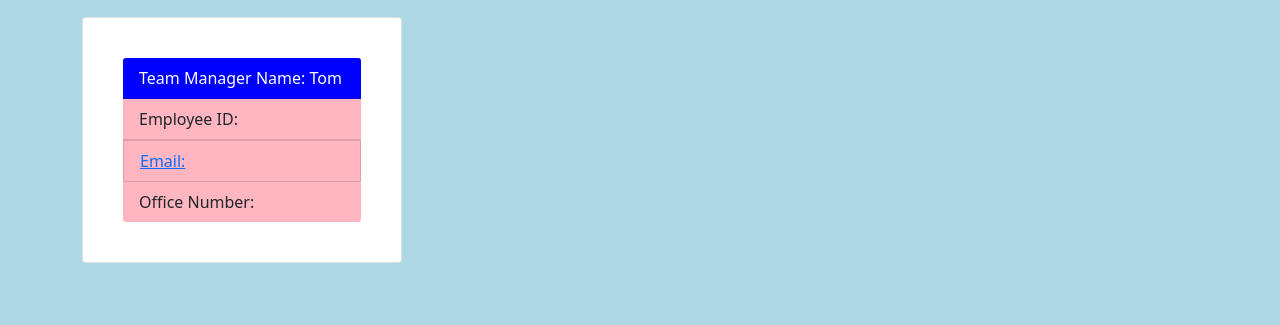
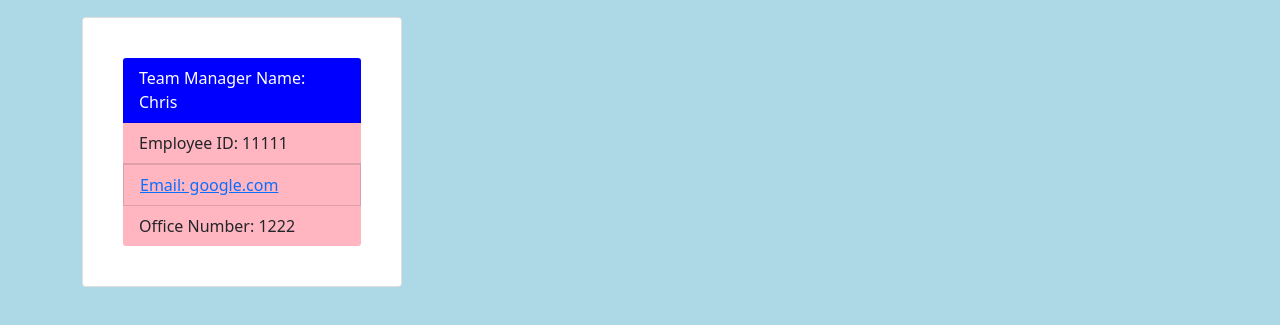
Before and after one commit to ckim1999/Project-Team-Profile-Gen, a website: page web.html in a window 1280 px wide. Shown: the part 91-416 px from the top of the page. Drawn offline with nearby package versions, Linux system fonts and the light colour scheme.

Commit message:
adjusted the html

```diff
--- a/web.html
+++ b/web.html
@@ -17,11 +17,11 @@
     <div class="container">
         <!--created a card format to input my user's information-->
         <div class="card" style="width: 20rem; padding: 40px"">
-            <div class="card-header">Team Manager Name: Tom</div>
+            <div class="card-header">Team Manager Name: Chris</div>
             <ul class="list-group list-group-flush">
-                <li class="list-group-item">Employee ID: </li>
-                <a href=""><li class="list-group-item">Email: </li></a>
-                <li class="list-group-item">Office Number: </li>
+              <li class="list-group-item">Employee ID: 11111</li>
+              <a href="google.com"><li class="list-group-item">Email: google.com</li></a>
+              <li class="list-group-item">Office Number: 1222</li>
             </ul>
         </div>
     </div>
```
